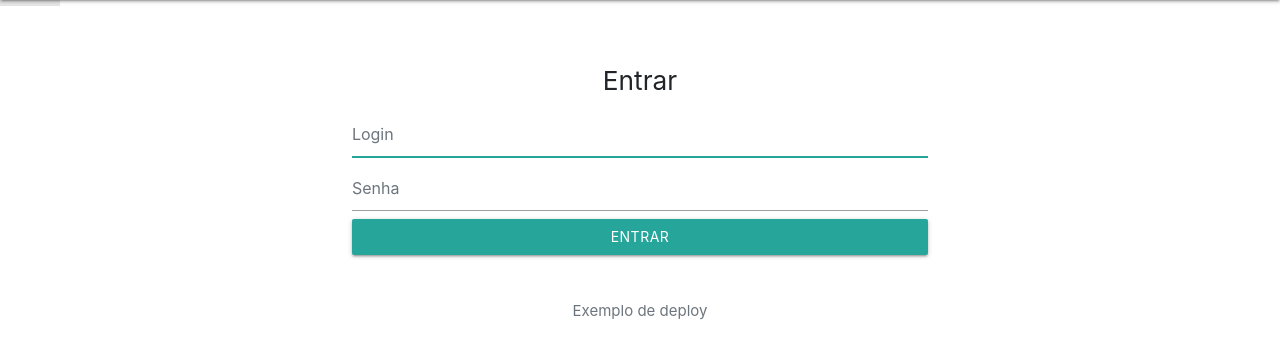
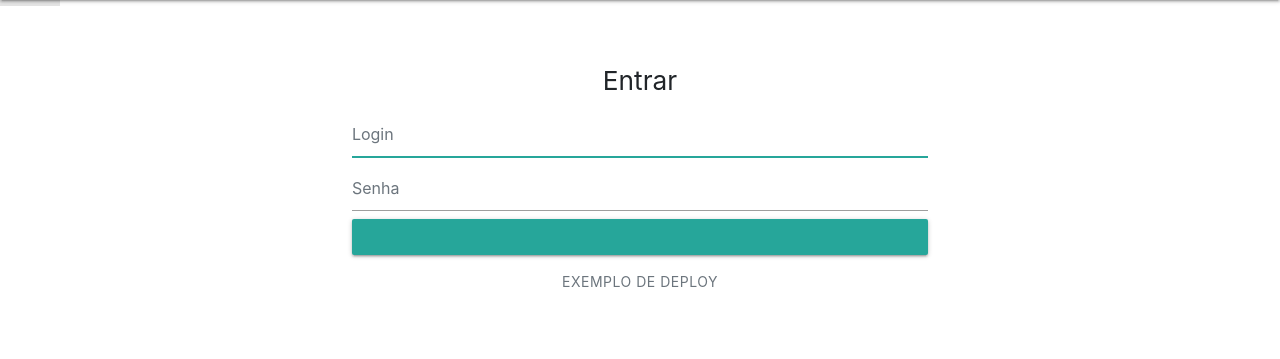
Before and after one commit to iamabrantes/jenkins-todo-list, a Django app: page /login/ in a window 1280 px wide. Shown: the part 64-423 px from the top of the page. Run offline with Django 3.2, Linux system fonts and the light colour scheme; some libraries are stand-ins or nearby versions.

Commit message:
trocando botao

```diff
--- a/templates/registration/login.html
+++ b/templates/registration/login.html
@@ -23,7 +23,7 @@
     </div>
         {% render_field form.username class="form-control " placeholder='Login' %}
         {% render_field form.password class="form-control " placeholder='Senha' %}
-      <button class="btn btn-lg btn-outline-success btn-block" type="submit">ENTRAR</button>
+      <button class="btn btn-lg btn-outline-success btn-block" type="submit"><Login/button>
       <p class="mt-5 mb-3 text-muted">Exemplo de deploy</p>
     </form>
     </div>
```
